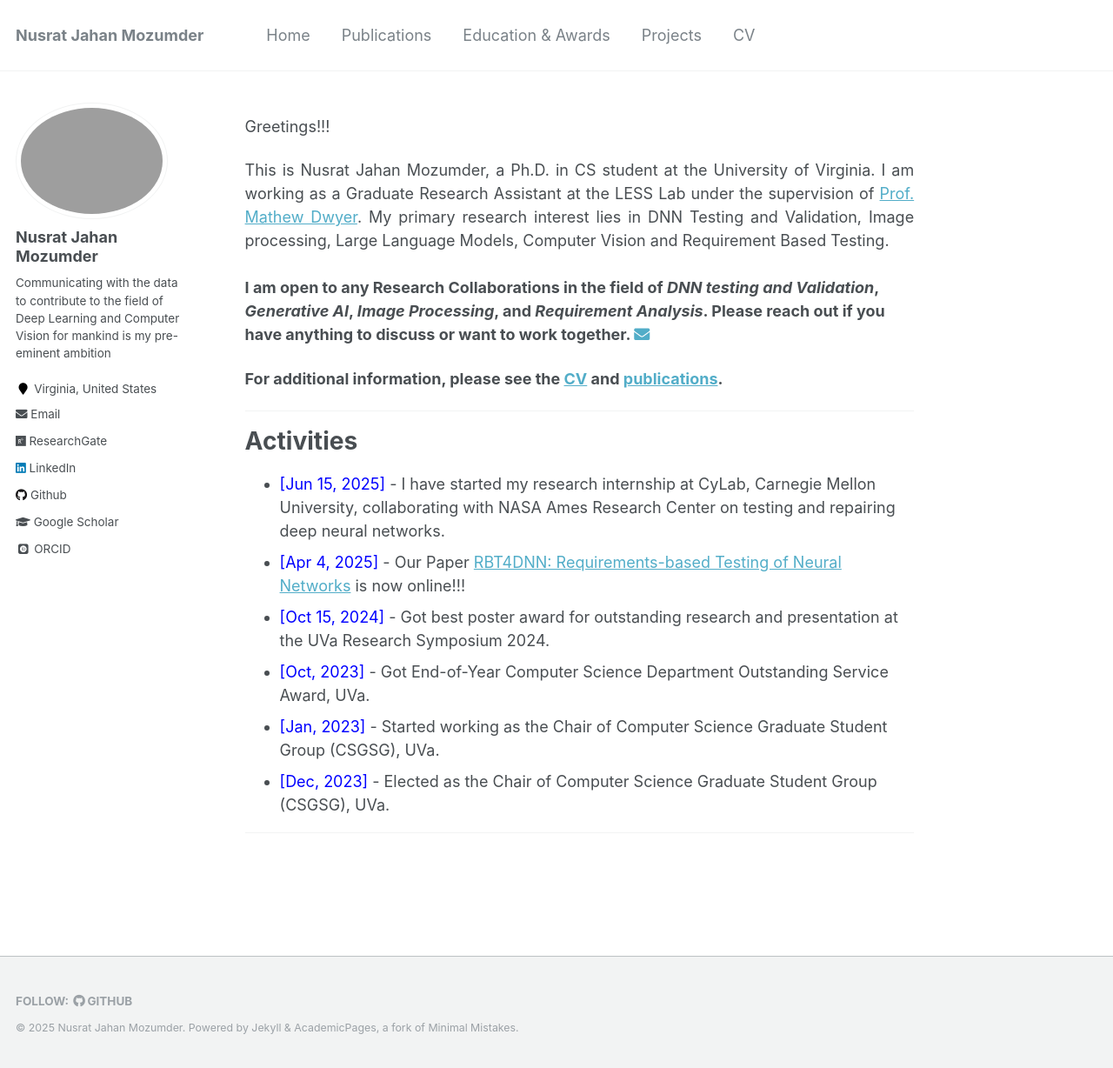
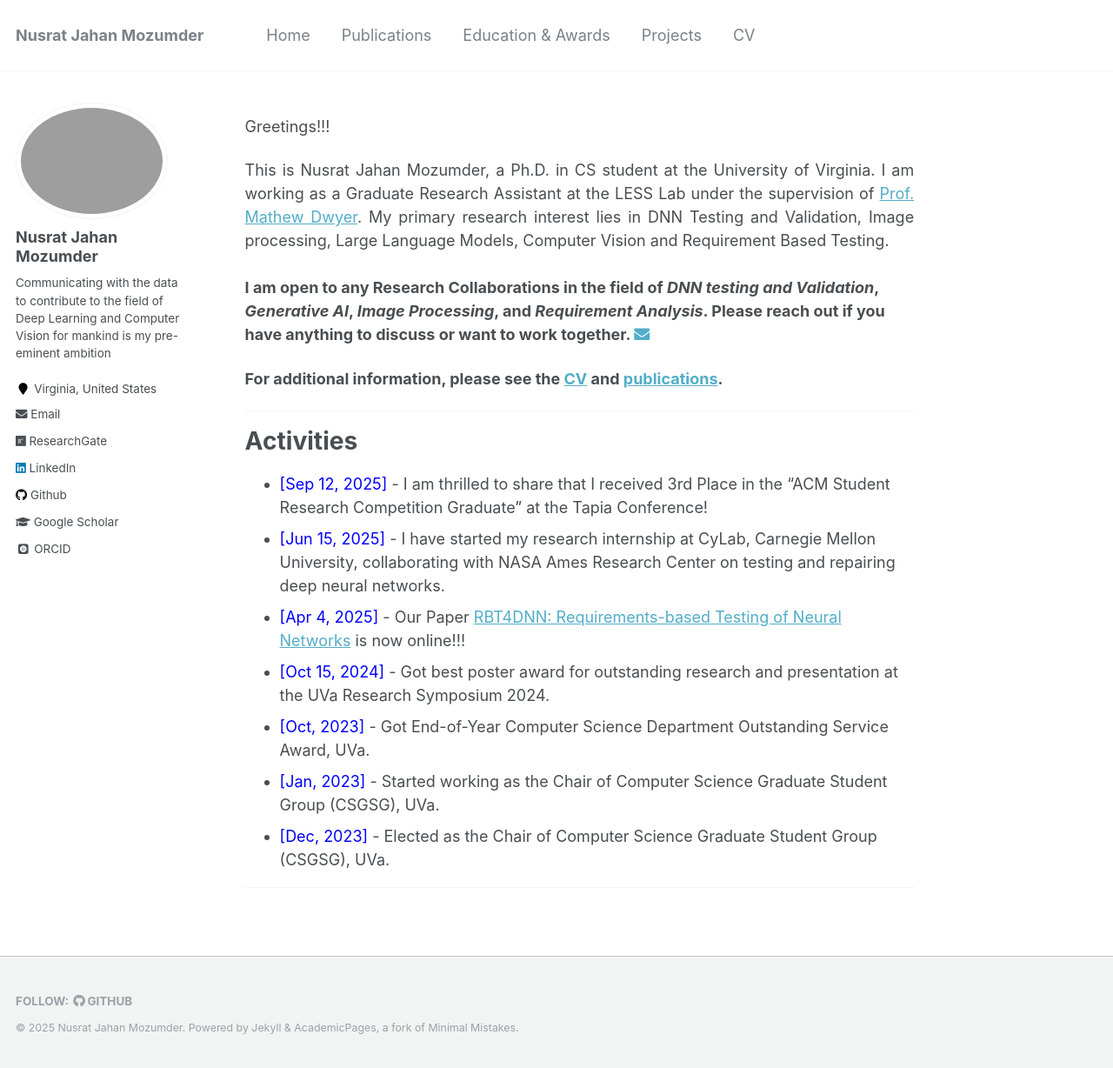
Before and after one commit to nusratdeeptee/nusratdeeptee.github.io, a Jekyll site: the page built from _pages/about.md, in a window 1280 px wide and 1228 px high. Shown: the whole window at 87% size. Built offline with Jekyll 4.4.1, drawn with Linux system fonts in a browser that asks for light colours; some web fonts are replaced; a script that is not in the unit is left out.

Commit message:
Add recent activities and achievements

```diff
--- a/_pages/about.md
+++ b/_pages/about.md
@@ -22,6 +22,7 @@ This is Nusrat Jahan Mozumder, a Ph.D. in CS student at the University of Virgin
 
 
 # Activities
+* <span style="color:Blue"> [Sep 12, 2025] </span> - I am thrilled to share that I received 3rd Place in the "ACM Student Research Competition Graduate" at the Tapia Conference!
 * <span style="color:Blue"> [Jun 15, 2025] </span> - I have started my research internship at CyLab, Carnegie Mellon University, collaborating with NASA Ames Research Center on testing and repairing deep neural networks.
 * <span style="color:Blue"> [Apr 4, 2025] </span> - Our Paper [RBT4DNN: Requirements-based Testing of Neural Networks](https://arxiv.org/abs/2504.02737) is now online!!!
 * <span style="color:Blue"> [Oct 15, 2024] </span> - Got best poster award for outstanding research and presentation at the UVa Research Symposium 2024.
```
